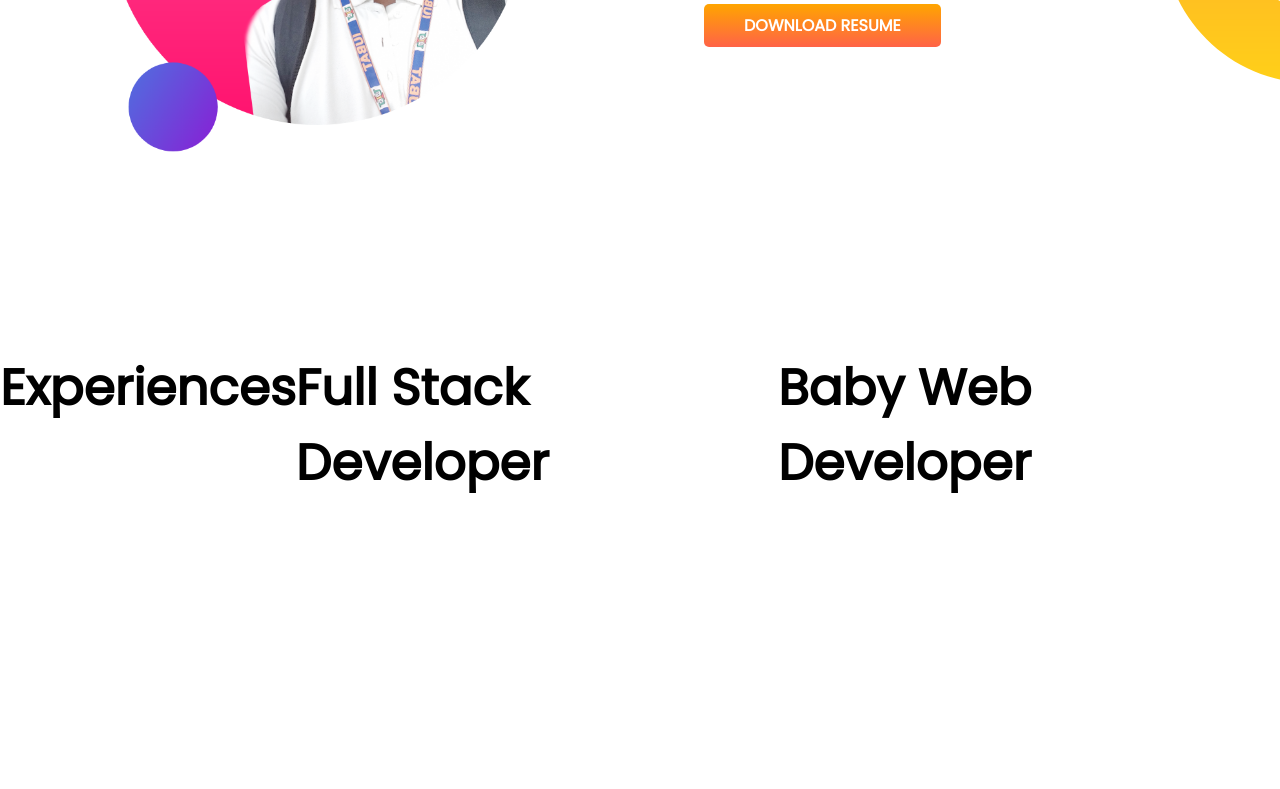
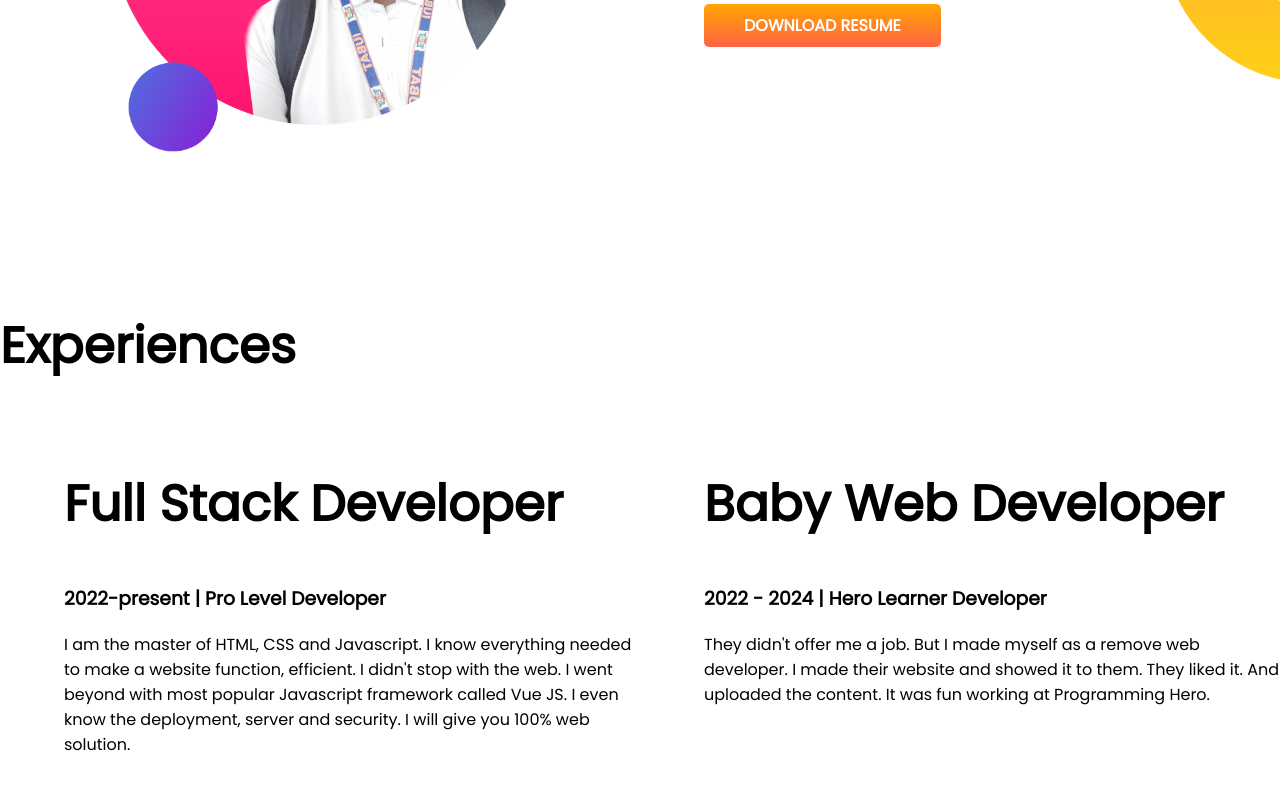
Before and after one commit to kamrul-dev/developer-portfolio, a plain HTML site: page index.html in a window 1280 px wide. Shown: the part 1010-1799 px from the top of the page. Before the commit the page ends 1702 px from the top, so only its background shows below. Drawn offline with Linux system fonts and the light colour scheme.

Commit message:
content add in experience section

```diff
--- a/index.html
+++ b/index.html
@@ -14,12 +14,13 @@
 
 <body>
     <!--Welcome Content and image start-->
-    <section class="top-banner">
+    <section class="top-banner flexible-container">
         <div class="half-width">
             <h1>Welcome To</h1>
             <h1><span class="orange-color">Kamrul Hasan's</span> world!</h1>
             <h3>Developing a Scallable Web Application</h3>
-            <p>That's why I am learning and mastering web development. I will not stop until I become the Web Development Hero.</p>
+            <p>That's why I am learning and mastering web development. I will not stop until I become the Web
+                Development Hero.</p>
             <a class="link-button" href="https://www.linkedin.com/in/kamrul82/" target="_blank">HIRE ME</a>
         </div>
         <div class="half-width">
@@ -29,14 +30,15 @@
     <!--Welcome Content and image end-->
 
     <!--Dream Big Content and image start-->
-    <section class="dream-big">
+    <section class="dream-big flexible-container">
         <div class="half-width">
             <img src="images/kamrulpro3.png" alt="">
         </div>
         <div class="half-width">
             <h1>Dream Big</h1>
             <h2>Becomer a Web Developer</h2>
-            <p>I already learned the basic HTML and CSS. I can build any simple website. I can even teach my grandma how to make simple website. My goal is to build 3 websites and learn advanced topics.</p>
+            <p>I already learned the basic HTML and CSS. I can build any simple website. I can even teach my grandma how
+                to make simple website. My goal is to build 3 websites and learn advanced topics.</p>
             <a class="link-button" href="http://" target="blank">DOWNLOAD RESUME</a>
         </div>
     </section>
@@ -44,11 +46,20 @@
 
     <section class="experience-area">
         <h1>Experiences</h1>
-        <div>
-            <h1>Full Stack Developer</h1>
-        </div>
-        <div>
-            <h1>Baby Web Developer</h1>
+        <div class="flexible-container">
+            <div class="half-width">
+                <h1>Full Stack Developer</h1>
+                <h3>2022-present | Pro Level Developer</h3>
+                <p>I am the master of HTML, CSS and Javascript. I know everything needed to make a website function,
+                    efficient. I didn't stop with the web. I went beyond with most popular Javascript framework called Vue
+                    JS. I even know the deployment, server and security. I will give you 100% web solution.</p>
+            </div>
+            <div class="half-width">
+                <h1>Baby Web Developer</h1>
+                <h3>2022 - 2024 | Hero Learner Developer</h3>
+                <p>They didn't offer me a job. But I made myself as a remove web developer. I made their website and showed
+                    it to them. They liked it. And uploaded the content. It was fun working at Programming Hero.</p>
+            </div>
         </div>
 
     </section>
--- a/style.css
+++ b/style.css
@@ -8,7 +8,7 @@ h1{
 .orange-color{
     color: orange;
 }
-section{
+.flexible-container{
     display: flex;
     margin-bottom: 150px;
 }
```
